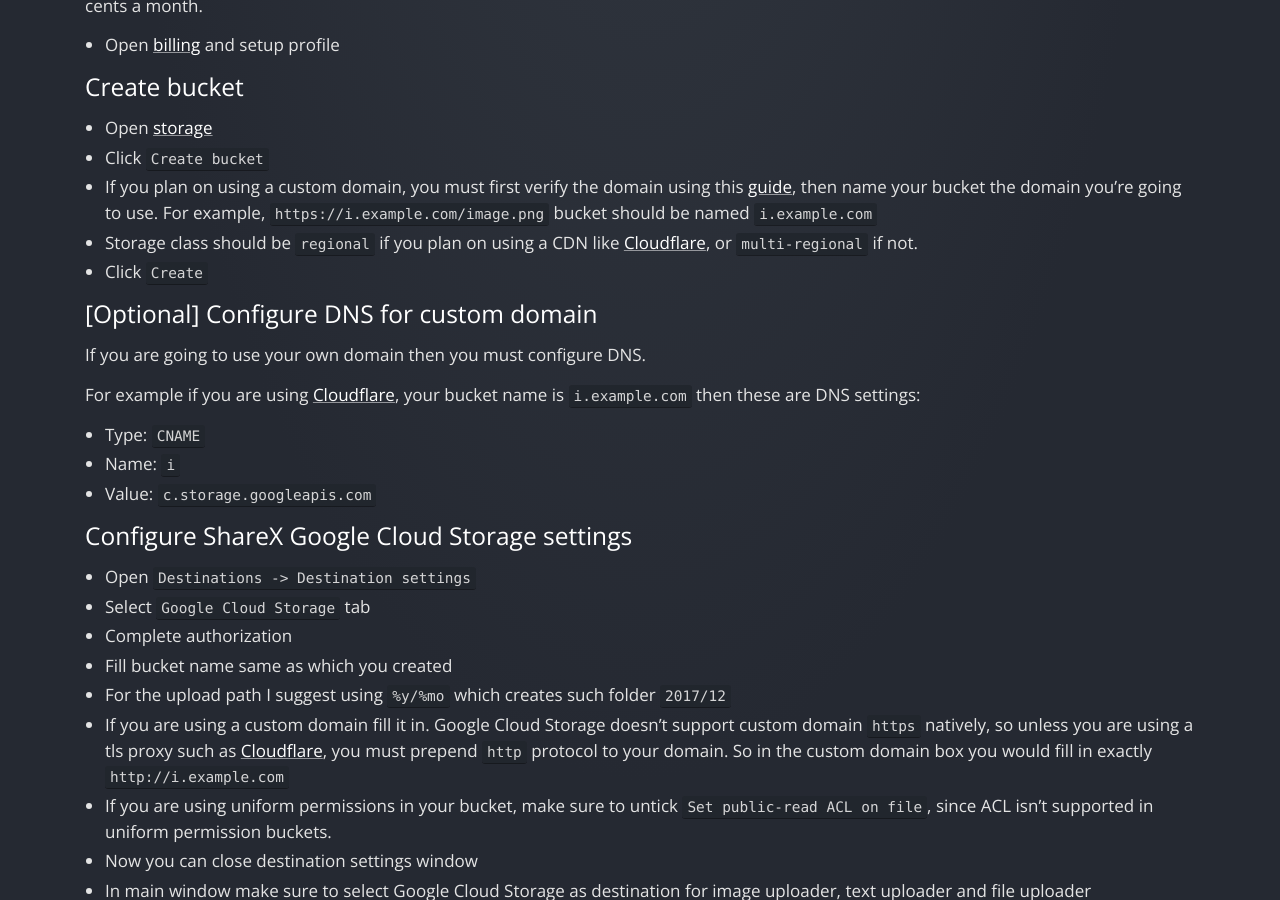
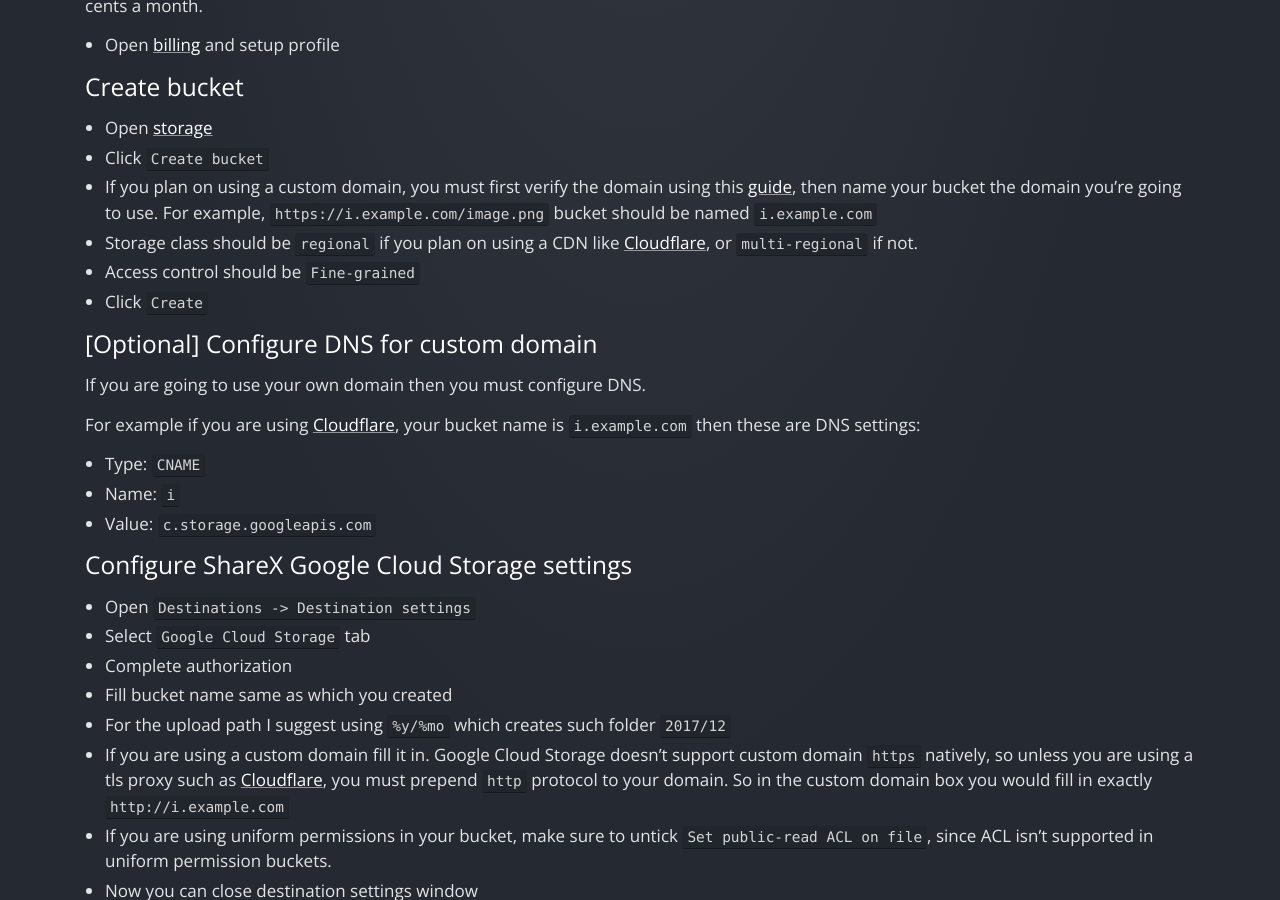
Before and after one commit to ShareX/sharex.github.io, a Jekyll site: the page built from docs/google-cloud-storage.md, in a window 1280 px wide and 900 px high, scrolled down 621 px. Built offline with Jekyll 4.4.1, drawn with Linux system fonts in a browser that asks for light colours.

Commit message:
Update google-cloud-storage.md
Add instruction to choose Fine-grained for access controlled

```diff
--- a/docs/google-cloud-storage.md
+++ b/docs/google-cloud-storage.md
@@ -26,6 +26,7 @@
 * Click `Create bucket`
 * If you plan on using a custom domain, you must first verify the domain using this [guide](https://cloud.google.com/storage/docs/domain-name-verification), then name your bucket the domain you're going to use. For example, `https://i.example.com/image.png` bucket should be named `i.example.com`
 * Storage class should be `regional` if you plan on using a CDN like [Cloudflare](https://www.cloudflare.com), or `multi-regional` if not.
+* Access control should be `Fine-grained`
 * Click `Create`
 
 ### [Optional] Configure DNS for custom domain
```
